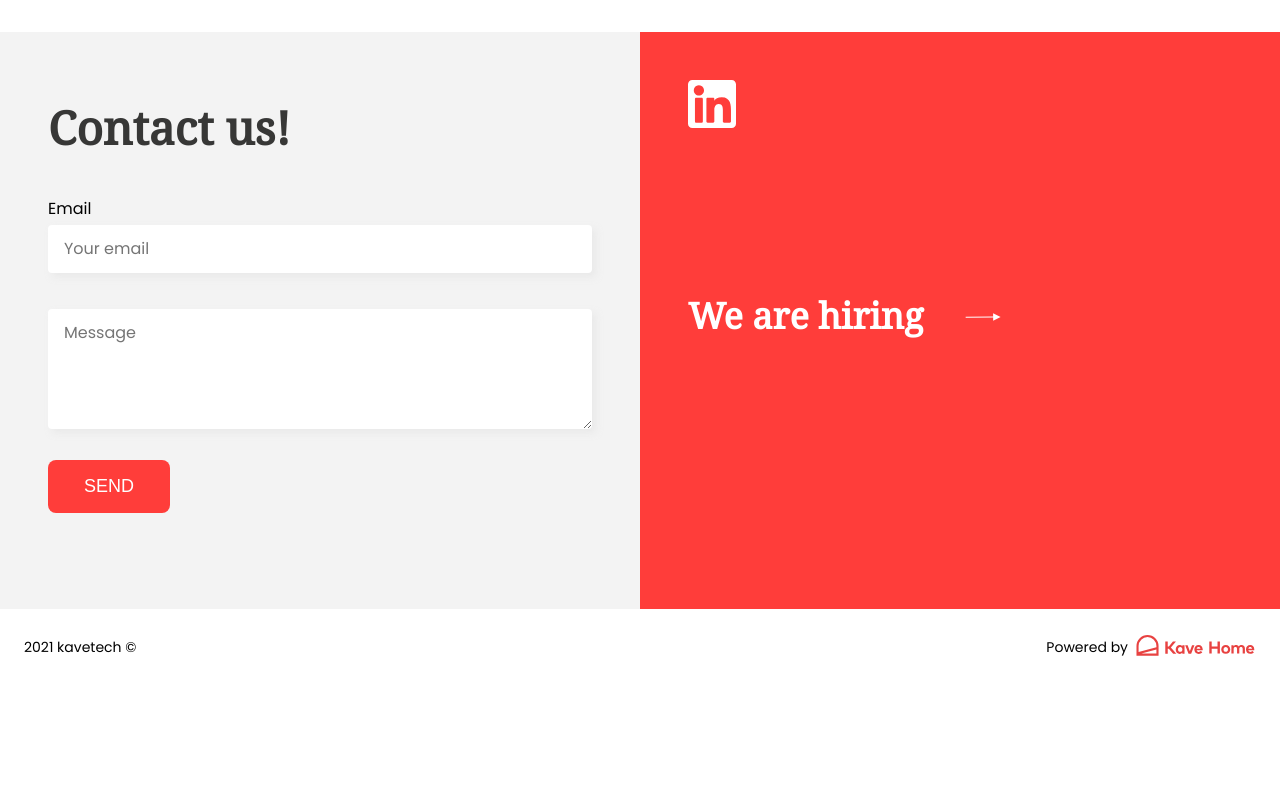
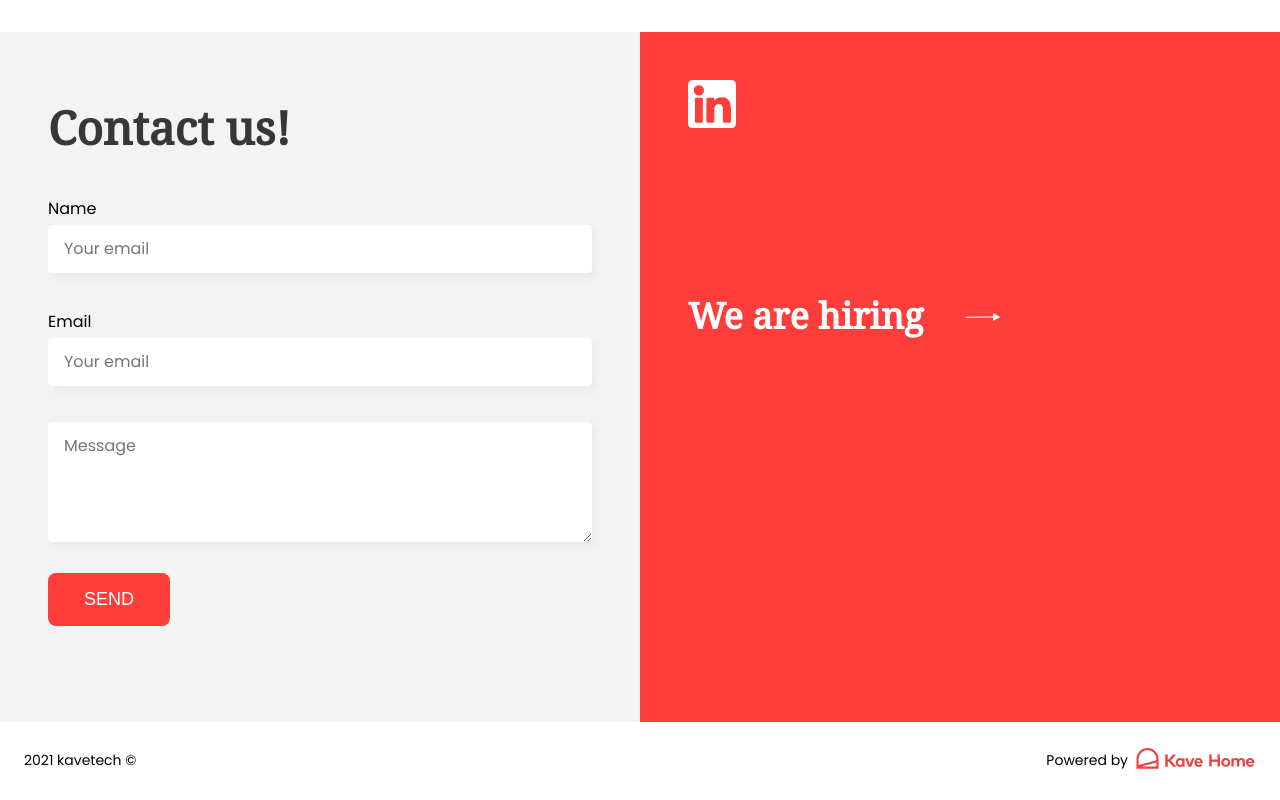
Before and after one commit to KaveTech/kavetech.github.io, a Next.js app: page / in a window 1280 px wide. Shown: the part 2708-3508 px from the top of the page. Before the commit the page ends 3395 px from the top, so only its background shows below. Built offline with nearby package versions, Linux system fonts and the light colour scheme.

Commit message:
Form update

```diff
--- a/package.json
+++ b/package.json
@@ -9,6 +9,8 @@
     "lint": "next lint"
   },
   "dependencies": {
+    "emailjs-com": "^3.2.0",
+    "formik": "^2.2.9",
     "glob-parent": "^5.1.2",
     "hamburger-react": "^2.4.1",
     "next": "11.0.1",
--- a/pages/components/form.js
+++ b/pages/components/form.js
@@ -1,20 +1,61 @@
 import styles from '../../styles/Form.module.scss'
+import { Formik } from 'formik';
+import emailjs from 'emailjs-com';
+import React, { useState } from "react";
 
 
 export default function Form() {
+  const [isValid, setIsValid] = useState(false);
+  const [message, setMessage] = useState('');
+
+  const emailRegex = /\S+@\S+\.\S+/;
+
+  const validateEmail = (event) => {
+    const email = event.target.value;
+    if (emailRegex.test(email)) {
+      setIsValid(true);
+      setMessage('Your email looks good!');
+    } else {
+      setIsValid(false);
+      setMessage('Please enter a valid email!');
+    }
+  };
+
+    function sendEmail(object) {
+        emailjs.sendForm('service_htlhg6k', 'template_1wx9xfj', object, 'user_Kbnfw1KhzCwSI5HwFtbYf')
+          .then((result) => {
+              console.log(result.text);
+          }, (error) => {
+              console.log(error.text);
+          });
+      }
   return (
     <div className={styles.form}>
         <div className={styles.formbox}>
         <h2>Contact us!</h2>
+        <form className="contact-form" onSubmit={sendEmail}>
+        <div className={styles.labelbox}>
+                <label>Name</label>
+                <input
+                    type='text'
+                    name='name'
+                    className='form-control formInput'
+                    placeholder='Your email'
+                ></input>
+            </div>
             <div className={styles.labelbox}>
                 <label>Email</label>
                 <input
                     type='email'
                     name='email'
+                    onChange={validateEmail}
                     className='form-control formInput'
                     placeholder='Your email'
                 ></input>
             </div>
+            <div className={`message ${isValid ? 'success' : 'error'}`}>
+        {message}
+      </div>
             <div className={styles.labelbox}>
                 <textarea
                     rows={4}
@@ -26,7 +67,9 @@ export default function Form() {
             <div className={styles.submitbox}>
                 <button className='submit-btn' type='submit'>Send</button>
             </div>
+            </form>
             </div>
+
         </div>
   )
 }
```
Also changed, not shown: 1 other file (tests, documents, lock files or other folders).
